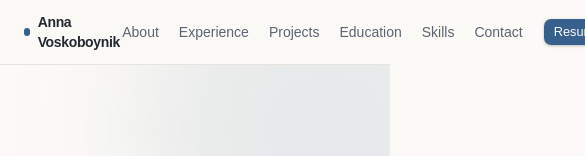
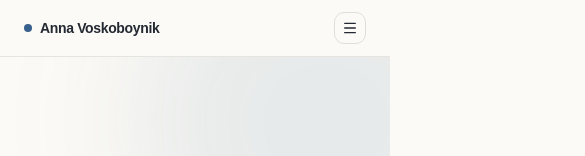
Before and after one commit to annavosk5/personal-website, a React (Vite) app in the folder frontend/: page / in a window 390 px wide. Shown: the top 156 px of the page, 585 px wide, since content can reach past the window. Built offline with nearby package versions, Linux system fonts and the light colour scheme.

Commit message:
title change

```diff
--- a/frontend/index.html
+++ b/frontend/index.html
@@ -4,7 +4,7 @@
     <meta charset="UTF-8" />
     <link rel="icon" type="image/svg+xml" href="/favicon.svg" />
     <meta name="viewport" content="width=device-width, initial-scale=1.0" />
-    <title>frontend</title>
+    <title>Anna Voskoboynik | Software Developer</title>
   </head>
   <body>
     <div id="root"></div>
--- a/frontend/src/components/sections/navbar/Navbar.tsx
+++ b/frontend/src/components/sections/navbar/Navbar.tsx
@@ -1,3 +1,6 @@
+import { useState } from "react"
+import { Menu, X } from "lucide-react"
+
 import { Button } from "@/components/ui/button"
 
 const navigationLinks = [
@@ -10,18 +13,24 @@ const navigationLinks = [
 ]
 
 export function Navbar() {
+  const [isMobileMenuOpen, setIsMobileMenuOpen] = useState(false)
+
   return (
     <header className="sticky top-0 z-50 border-b border-border/80 bg-background/85 text-foreground backdrop-blur">
       <nav
         aria-label="Main navigation"
         className="mx-auto flex max-w-6xl items-center justify-between px-6 py-3"
       >
-        <a href="#hero" className="group flex items-center gap-2 text-sm font-semibold tracking-tight">
+        <a
+          href="#hero"
+          className="group flex items-center gap-2 text-sm font-semibold tracking-tight"
+          onClick={() => setIsMobileMenuOpen(false)}
+        >
           <span className="size-2 rounded-full bg-primary transition-transform group-hover:scale-125" />
           Anna Voskoboynik
         </a>
 
-        <div className="flex items-center gap-5">
+        <div className="hidden items-center gap-5 lg:flex">
           {navigationLinks.map((link) => (
             <a
               key={link.href}
@@ -45,7 +54,55 @@ export function Navbar() {
             Resume
           </Button>
         </div>
+
+        <Button
+          variant="outline"
+          size="icon"
+          className="lg:hidden"
+          type="button"
+          aria-label={isMobileMenuOpen ? "Close navigation menu" : "Open navigation menu"}
+          aria-controls="mobile-navigation"
+          aria-expanded={isMobileMenuOpen}
+          onClick={() => setIsMobileMenuOpen((isOpen) => !isOpen)}
+        >
+          {isMobileMenuOpen ? <X aria-hidden="true" /> : <Menu aria-hidden="true" />}
+        </Button>
       </nav>
+
+      {isMobileMenuOpen && (
+        <div
+          id="mobile-navigation"
+          className="border-t border-border/80 motion-safe:animate-in motion-safe:fade-in motion-safe:slide-in-from-top-2 motion-safe:duration-200 lg:hidden"
+        >
+          <nav
+            aria-label="Mobile navigation"
+            className="mx-auto flex max-w-6xl flex-col gap-1 px-6 py-4"
+          >
+            {navigationLinks.map((link) => (
+              <a
+                key={link.href}
+                href={link.href}
+                className="rounded-lg px-3 py-2 text-sm font-medium text-muted-foreground transition-colors hover:bg-muted hover:text-primary"
+                onClick={() => setIsMobileMenuOpen(false)}
+              >
+                {link.label}
+              </a>
+            ))}
+            <Button
+              className="mt-3 w-full justify-center"
+              render={
+                <a
+                  href="/anna_resume_2025_current.pdf"
+                  target="_blank"
+                  rel="noreferrer"
+                />
+              }
+            >
+              Resume
+            </Button>
+          </nav>
+        </div>
+      )}
     </header>
   )
 }
```
